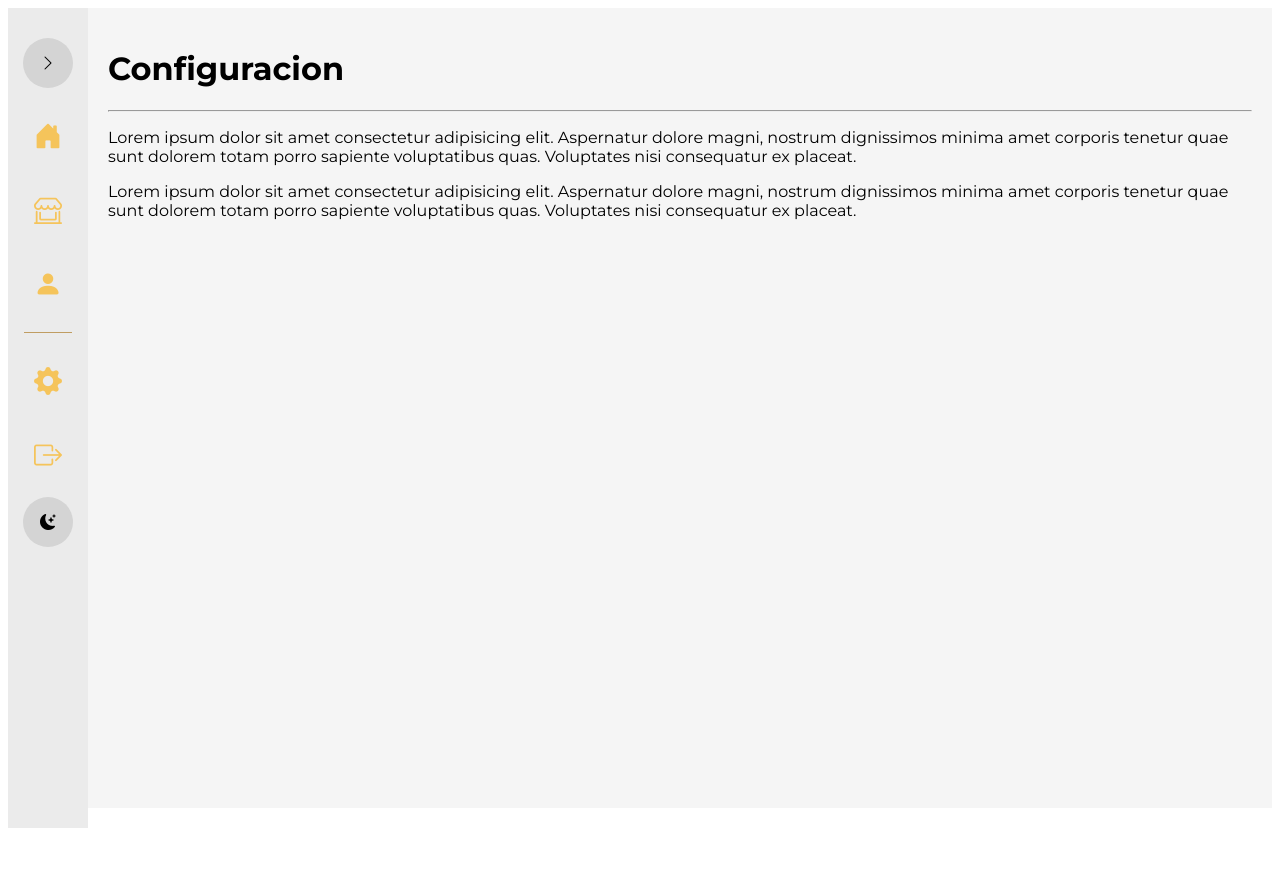
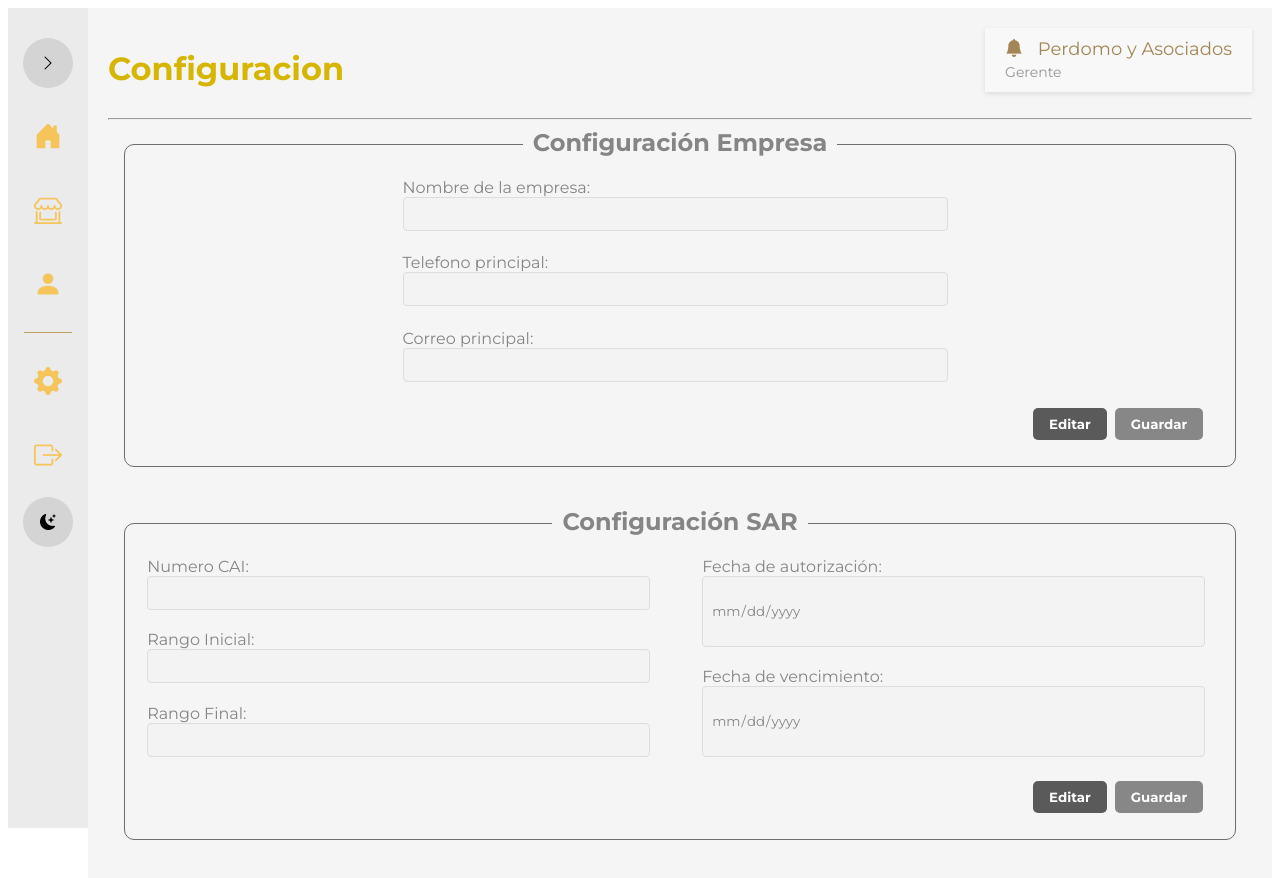
Before and after one commit to Xrivera27/Frontend-Perdomo, a Vue app: page /config-page in a window 1280 px wide. Shown: the top 878 px of the page. Before the commit the page ends 816 px from the top, so only its background shows below. Built offline with nearby package versions, Linux system fonts and the light colour scheme.

Commit message:
Se modifco ConfigPage con sus vistas para la configuracion de empresa y SAR.

```diff
--- a/src/App.vue
+++ b/src/App.vue
@@ -127,5 +127,8 @@ a.nav-link {
   color: inherit;
 }
 
+.nav-link:hover {
+  background-color: #dadada;
+}
 
 </style>
--- a/src/Pages/ConfigPage.vue
+++ b/src/Pages/ConfigPage.vue
@@ -1,22 +1,287 @@
-<script setup>
+<template>
+  <div class="configuracion-usuario">
+    <div class="encabezado">
+      <h1>Configuracion</h1>
+      <ProfileButton :company-name="'Perdomo y Asociados'" :role="'Gerente'" />
 
+    </div>
+    <hr>
+    <div class="config-wrapper">
+      <div class="company-config">
+        <form autocomplete="off" class="formulario form-company">
+          <fieldset :disabled="businessEditing">
+            <div class="contenedor-titulo">
+              <h2 class="titulo-form">Configuración Empresa</h2>
+            </div>
+
+            <div class="contenedor-principal">
+              <div class="contenedor-interno contenedor-izquierdo">
+                <label for="nombre-company">Nombre de la empresa:</label>
+                <input type="text" id="nombre-company" name="nombre-company" required />
+
+
+                <label for="telefono-empresa">Telefono principal:</label>
+                <input type="text" id="telefono-empresa" name="telefono-empresa" required />
+
+
+                <label for="correo-principal">Correo principal:</label>
+                <input type="email" id="correo-principal" principal de la empresa name="correo" required />
+              </div>
+            </div>
+          </fieldset>
+          <div class="botones-container">
+            <button class="btn editar" @click="isEditing(1)" :disabled="!businessEditing">Editar</button>
+            <button class="btn guardar" :disabled="businessEditing">Guardar</button>
+          </div>
+
+
+          <!-- Fecha de inicio -->
+        </form>
+
+        <form autocomplete="off" class="formulario form-company-SAR">
+          <fieldset :disabled="busisnessSarEditing">
+            <div class="contenedor-titulo">
+              <h2 class="titulo-form">Configuración SAR</h2>
+            </div>
+
+            <div class="contenedor-principal">
+              <div class="contenedor-interno contenedor-izquierdo">
+                <label for="categoria">Numero CAI:</label>
+                <input type="text" id="numero_cai" name="numero_cai" required />
+
+                <!-- Porcentaje de descuento -->
+                <label for="rango_inical">Rango Inicial:</label>
+                <input type="number" id="rango_inical" name="rango_inical" required />
+
+                <label for="rango_inical">Rango Final:</label>
+                <input type="number" id="rango_final" name="rango_final" required />
+              </div>
+              <!-- Categoria ID -->
+              <div class="contenedor-interno contenedor-derecho">
+                <label for="fecha_autorizacion">Fecha de autorización:</label>
+                <input type="date" id="fecha_autorizacion" name="fecha_autorizacion" required />
+
+                <!-- Fecha final -->
+                <label for="fecha_vencimiento">Fecha de vencimiento:</label>
+                <input type="date" id="fecha_vencimiento" name="fecha_vencimiento" required />
+
+                <!-- Enviar el formulario -->
+              </div>
+            </div>
+          </fieldset>
+
+          <div class="botones-container">
+            <button class="btn editar" @click="isEditing(2)" :disabled="!busisnessSarEditing">Editar</button>
+            <button class="btn guardar" :disabled="busisnessSarEditing">Guardar</button>
+          </div>
+
+
+          <!-- Fecha de inicio -->
+        </form>
+      </div>
+    </div>
+  </div>
+
+
+
+</template>
+
+<script>
+import ProfileButton from '@/components/ProfileButton.vue';
+
+export default {
+  components: {
+    ProfileButton,
+  },
+  data() {
+    return {
+      businessEditing: true,
+      busisnessSarEditing: true,
+      companyForm: [{
+        nombre: '',
+        apellido: '',
+        correo: '',
+      }],
+    };
+  },
+  methods: {
+
+    pushEsc(event) {
+      if (event.key === "Esc" || event.key === "Escape") {
+        this.busisnessSarEditing = true;
+        this.businessEditing = true;
+      }
+    },
+
+    isEditing(orden) {
+      switch (orden) {
+        case 1: this.businessEditing = false;
+                this.busisnessSarEditing = true;
+        break;
+
+        case 2: this.busisnessSarEditing = false;
+                this.businessEditing = true;
+        break;
+
+        default:
+          alert("Ha ocurrido un error!");
+      }
+    },
+  },
+
+  mounted() {
+    // Añade el manejador de eventos cuando el componente se monta
+    window.addEventListener("keydown", this.pushEsc);
+  },
+  beforeUnmount() {
+    // Elimina el manejador de eventos cuando el componente se destruye
+    window.removeEventListener("keydown", this.pushEsc);
+  },
+}
 </script>
 
-<template>
-  <div class = "encabezado">
-    <h1>Configuracion</h1>
-    <hr>
-    <p>Lorem ipsum dolor sit amet consectetur adipisicing elit. Aspernatur dolore magni, nostrum dignissimos minima amet corporis tenetur quae sunt dolorem totam porro sapiente voluptatibus quas. Voluptates nisi consequatur ex placeat.</p>
-    <p>Lorem ipsum dolor sit amet consectetur adipisicing elit. Aspernatur dolore magni, nostrum dignissimos minima amet corporis tenetur quae sunt dolorem totam porro sapiente voluptatibus quas. Voluptates nisi consequatur ex placeat.</p>
-  </div>
-</template>
-
 <style scoped>
-
 @import url('https://fonts.googleapis.com/css2?family=Montserrat:ital,wght@0,100..900;1,100..900&display=swap');
 
 * {
   font-family: 'Montserrat', sans-serif;
 }
 
+.encabezado {
+  display: flex;
+  justify-content: space-between;
+}
+
+h1 {
+  color: #d6b602;
+}
+
+.contenedor-principal {
+  display: flex;
+  justify-content: space-around;
+}
+
+form {
+  border: 1px solid rgb(110, 109, 109);
+  padding: 3% 0 2% 0;
+  border-radius: 10px;
+  min-width: 800px;
+  min-height: 200px;
+  position: relative;
+}
+
+
+fieldset {
+  margin: 0;
+  padding: 0;
+  border: none;
+}
+
+fieldset:disabled label,
+fieldset:disabled input {
+  color: #858585;
+}
+
+.botones-container .btn:disabled {
+  background-color: #888787;
+}
+
+.formulario {
+  margin-bottom: 5%;
+}
+
+.contenedor-principal input {
+  margin-bottom: 4%;
+}
+
+.titulo-form {
+  position: absolute;
+  top: -11.5%;
+  background-color: #f5f5f5;
+  padding: 0 10px;
+  color: #858585;
+}
+
+.contenedor-titulo {
+  margin: 0;
+  padding: 0;
+  width: 100%;
+  display: flex;
+  justify-content: center;
+}
+
+.contenedor-boton {
+  display: flex;
+  width: 100%;
+  align-items: center;
+  justify-content: center;
+}
+
+input {
+  padding: 0.5rem;
+  border: 1px solid #ddd;
+  border-radius: 4px;
+}
+
+.contenedor-principal input {
+  width: 95%;
+  height: 25%;
+
+  justify-content: center;
+}
+
+.contenedor-interno {
+  display: flex;
+  flex-direction: column;
+  width: 50%;
+  padding: 0 2%;
+}
+
+.config-wrapper {
+  padding: 16px;
+}
+
+.botones-container {
+  display: flex;
+  justify-content: end;
+  margin-right: 2.5%;
+}
+
+.botones-container .btn {
+  border-radius: 5px;
+}
+
+.btn {
+  padding: 8px 16px;
+  margin: 4px;
+  border: none;
+  cursor: pointer;
+}
+
+.guardar {
+  background-color: #009b15;
+  font-weight: bolder;
+  color: rgb(255, 255, 255);
+}
+
+.editar {
+  background-color: #5a5a5a;
+  font-weight: bolder;
+  color: rgb(255, 255, 255);
+}
+
+.boton-switch.activo:hover {
+  padding: 10px 18px;
+  transition: all 0.3s ease;
+}
+
+.activo {
+  background-color: rgb(62, 238, 62);
+  color: white;
+}
+
+.inactivo {
+  background-color: rgb(238, 62, 62);
+  color: white;
+}
 </style>
--- a/src/components/AppSidebar.vue
+++ b/src/components/AppSidebar.vue
@@ -1,9 +1,12 @@
 <template>
-    <aside ref="sidebar" class="sidebar" :class="{expanded}">
-        <!--Boton de expansion y retracion del AppSidebar-->
-        <li class="nav-item toggle-btn" @click="toggleSidebar" >
+  <aside ref="sidebar" class="sidebar" :class="{ expanded }">
+    <!-- Toggle button for expanding/collapsing -->
+    <!-- Toggle Sidebar Arrow -->
+    <li class="nav-item toggle-btn" @click="toggleSidebar">
       <i class="bi" :class="expanded ? 'bi-chevron-left' : 'bi-chevron-right'"></i>
     </li>
+
+    <!-- Toggle button for expanding/collapsing -->
 
     <ul class="nav flex-column">
 
@@ -11,7 +14,7 @@
       <li class="nav-item">
         <router-link to="/home" class="nav-link">
           <i class="bi bi-house-door-fill"></i>
-            <span v-if= "expanded" class="tooltip-text">Home</span>
+          <span v-if="expanded" class="tooltip-text">Home</span>
         </router-link>
       </li>
 
@@ -19,7 +22,7 @@
       <li class="nav-item">
         <router-link to="/sucursales" class="nav-link">
           <i class="bi bi-shop-window"></i>
-            <span v-if= "expanded" class="tooltip-text">Sucursales</span>
+          <span v-if="expanded" class="tooltip-text">Sucursales</span>
         </router-link>
       </li>
 
@@ -27,7 +30,7 @@
       <li class="nav-item">
         <router-link to="/usuarios" class="nav-link">
           <i class="bi bi-person-fill"></i>
-            <span v-if= "expanded" class="tooltip-text">Usuarios</span>
+          <span v-if="expanded" class="tooltip-text">Usuarios</span>
         </router-link>
       </li>
 
@@ -38,7 +41,7 @@
     <!--Configuracion-->
     <ul class="nav flex-column">
       <li class="nav-item">
-          <router-link to="/config-page" class="nav-link">
+        <router-link to="/config-page" class="nav-link" >
           <i class="bi bi-gear-fill"></i>
           <span v-if="expanded" class="tooltip-text">Configuracion</span>
         </router-link>
@@ -65,7 +68,7 @@
 export default {
   name: "AppSidebar",
   props: {
-      expanded:{
+    expanded: {
       type: Boolean,
       required: true,
     },
@@ -135,24 +138,24 @@ ul.nav {
 .toggle-btn {
   background-color: #d4d4d4;
   border-radius: 50%;
-
+  /* Mantiene la forma circular */
   padding: 5px;
   cursor: pointer;
   text-align: center;
   margin: 10px auto;
-
+  /* Centra horizontalmente */
   display: flex;
   justify-content: center;
-
+  /* Una sola vez es suficiente */
   align-items: center;
   width: 40px;
-
+  /* Ancho fijo */
   height: 40px;
-
+  /* Alto fijo */
   position: relative;
-
+  /* Esto está bien si no usas `absolute` en hijos o elementos relacionados */
   flex-shrink: 0;
-
+  /* Evita que se encoja con el sidebar */
 }
 
 .tooltip-text {
@@ -195,16 +198,10 @@ ul.nav {
   background-color: #dadada;
 }
 
-.nav-link.active {
-    background-color: #d4d4d4;
-    color: #79552f;
-    /* Color del texto y los íconos en estado activo */
-}
-
 /* Estilos y layout del sidebar*/
 .sidebar {
   width: 80px;
-  background-color:#ebebeb;
+  background-color: #ebebeb;
   position: fixed;
   height: 100%;
   padding-top: 20px;
@@ -216,13 +213,14 @@ ul.nav {
 }
 
 .sidebar.expanded {
-    width: 250px; /*Tamaño del sidebar al esta expandido */
+  width: 250px;
+  /*Tamaño del sidebar al esta expandido */
 
-    .nav-item{
+  .nav-item {
     padding-left: 40px
   }
 
-    .toggle-btn{
+  .toggle-btn {
     padding: 0;
   }
 }
@@ -271,5 +269,4 @@ ul.nav {
   margin-left: 10px;
   transition: opacity 0.3s ease;
 }
-
 </style>
```
Also changed, not shown: src/Pages/HomeList.vue (line endings or trailing spaces). Lines whose indentation alone changed are shown as unchanged.
